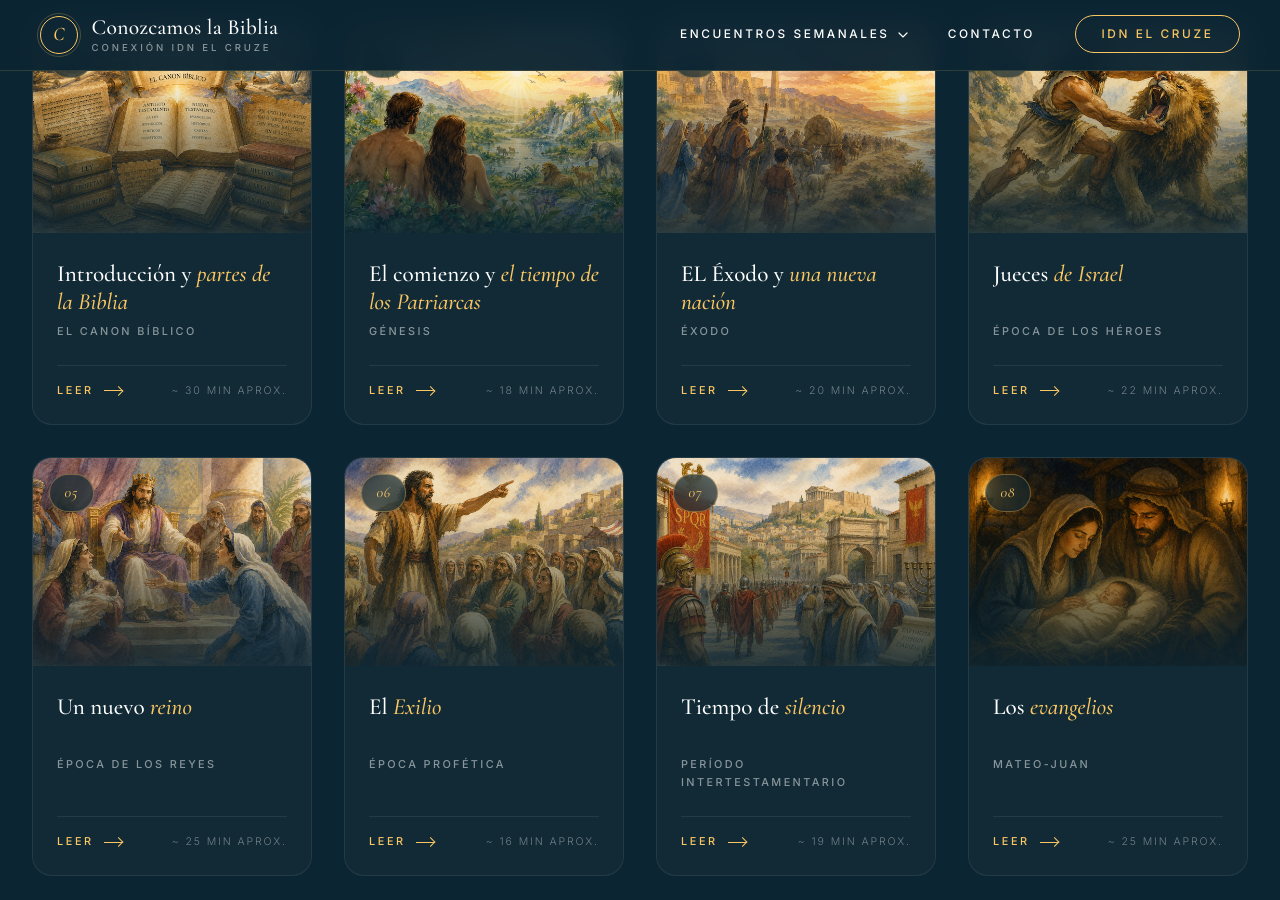
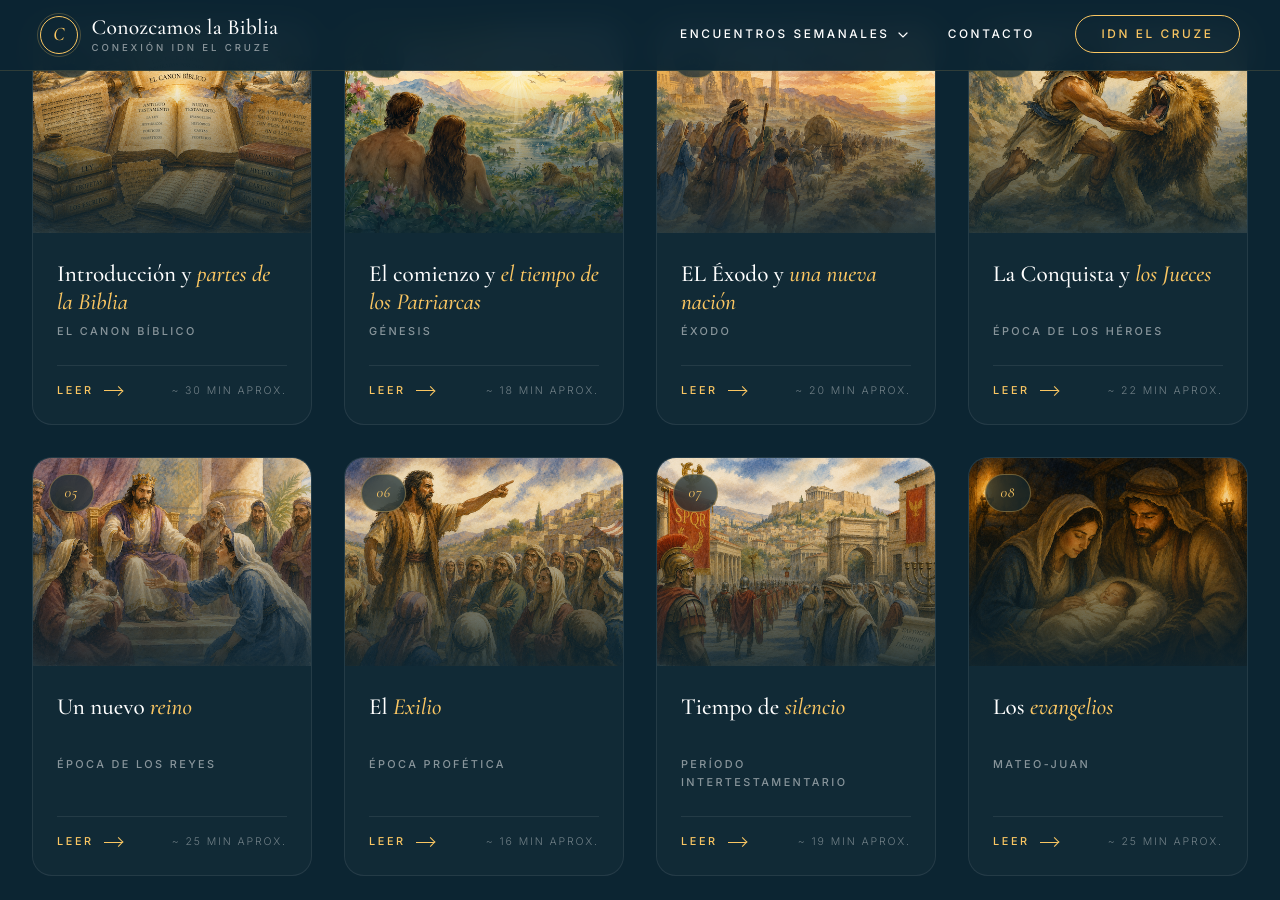
Before and after one commit to iporoma/conozcamoslabiblia, a Jekyll site: the page built from index.html, in a window 1280 px wide and 900 px high, scrolled down 2598 px. Built offline with Jekyll 4.4.1, drawn with Linux system fonts in a browser that asks for light colours.

Commit message:
Update title in encuentro-card section

```diff
--- a/index.html
+++ b/index.html
@@ -164,7 +164,7 @@ title: Conozcamos la Biblia
         <img src="https://iporoma.github.io/conozcamoslabiblia/images/4.png" alt="Jueces de Israel">
       </div>
       <div class="encuentro-card__body">
-        <h3 class="encuentro-card__title">Jueces <em>de Israel</em></h3>
+        <h3 class="encuentro-card__title">La Conquista y <em>los Jueces</em></h3>
         <div class="encuentro-card__meta">Época de los héroes</div>
         <div class="encuentro-card__footer">
           <span class="encuentro-card__cta">Leer <span class="encuentro-card__arrow"></span></span>
```
